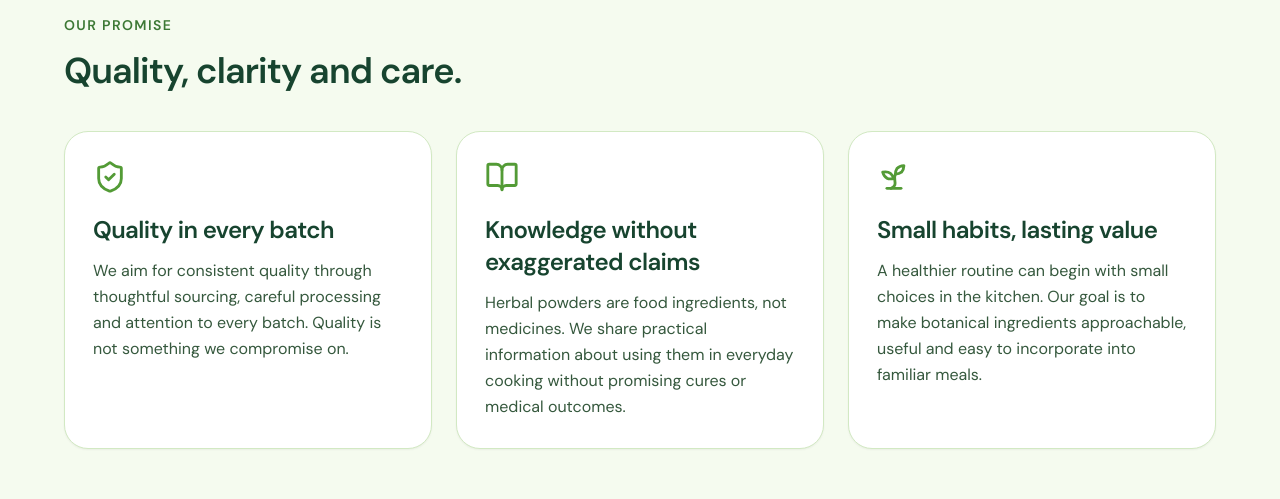
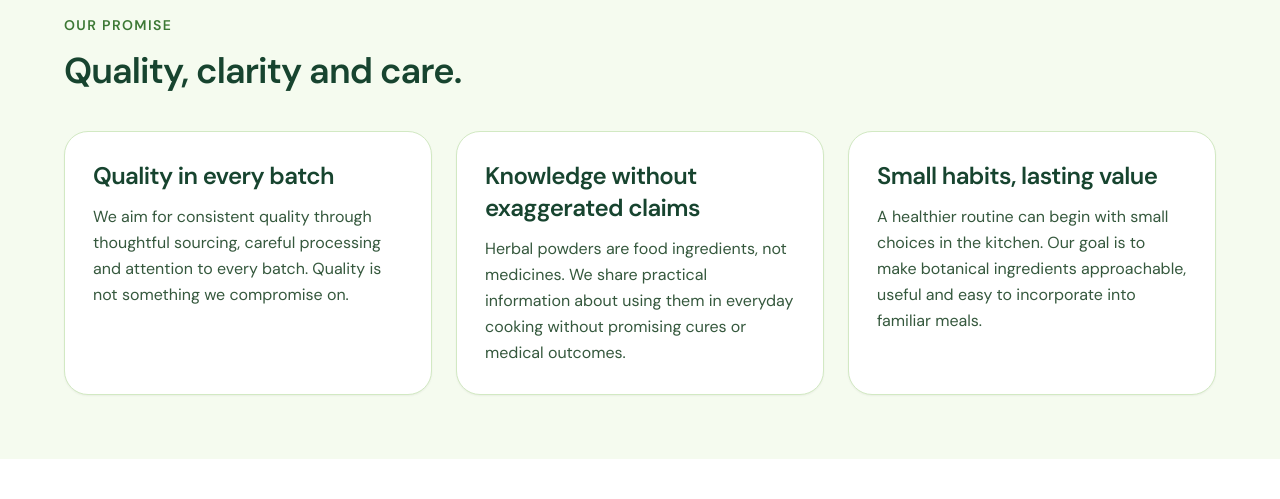
Before and after one commit to chitiagarwal/bio-peri-posa-website, a React (Vite) app in the folder src/frontend/: page / in a window 1280 px wide. Shown: the part 1480-1979 px from the top of the page. Built offline with nearby package versions, Linux system fonts and the light colour scheme; no server answers; what @icp-sdk/core would draw is missing.

Commit message:
Remove decorative icons from Our Promise cards

```diff
--- a/src/frontend/src/pages/About.tsx
+++ b/src/frontend/src/pages/About.tsx
@@ -1,12 +1,11 @@
-import { ShieldCheck, BookOpen, Sprout } from "lucide-react";
 import { useEffect } from "react";
 import CTASection from "../components/CTASection";
 import PageHero from "../components/PageHero";
 
 const commitments = [
-  { icon: ShieldCheck, title: "Quality in every batch", description: "We aim for consistent quality through thoughtful sourcing, careful processing and attention to every batch. Quality is not something we compromise on." },
-  { icon: BookOpen, title: "Knowledge without exaggerated claims", description: "Herbal powders are food ingredients, not medicines. We share practical information about using them in everyday cooking without promising cures or medical outcomes." },
-  { icon: Sprout, title: "Small habits, lasting value", description: "A healthier routine can begin with small choices in the kitchen. Our goal is to make botanical ingredients approachable, useful and easy to incorporate into familiar meals." }
+  { title: "Quality in every batch", description: "We aim for consistent quality through thoughtful sourcing, careful processing and attention to every batch. Quality is not something we compromise on." },
+  { title: "Knowledge without exaggerated claims", description: "Herbal powders are food ingredients, not medicines. We share practical information about using them in everyday cooking without promising cures or medical outcomes." },
+  { title: "Small habits, lasting value", description: "A healthier routine can begin with small choices in the kitchen. Our goal is to make botanical ingredients approachable, useful and easy to incorporate into familiar meals." }
 ];
 
 export default function About({ embedded = false }: { embedded?: boolean }) {
@@ -35,7 +34,7 @@ export default function About({ embedded = false }: { embedded?: boolean }) {
    <div className="max-w-6xl mx-auto">
     <p className="text-sm font-bold uppercase tracking-widest text-[#3c7834] mb-4">Our promise</p>
     <h2 className="text-4xl font-extrabold text-[#17442f] mb-10">Quality, clarity and care.</h2>
-    <div className="grid md:grid-cols-3 gap-6">{commitments.map(({icon:Icon,title,description})=><article key={title} className="bg-white border border-[#d2e9c3] rounded-3xl p-7 shadow-sm"><Icon size={34} className="text-[#539b36] mb-5"/><h3 className="text-2xl font-bold text-[#17442f] mb-3">{title}</h3><p className="text-base text-[#35583d] leading-relaxed">{description}</p></article>)}</div>
+    <div className="grid md:grid-cols-3 gap-6">{commitments.map(({title,description})=><article key={title} className="bg-white border border-[#d2e9c3] rounded-3xl p-7 shadow-sm"><h3 className="text-2xl font-bold text-[#17442f] mb-3">{title}</h3><p className="text-base text-[#35583d] leading-relaxed">{description}</p></article>)}</div>
    </div>
   </section>
   <section className="py-16 px-5 bg-white">
```
